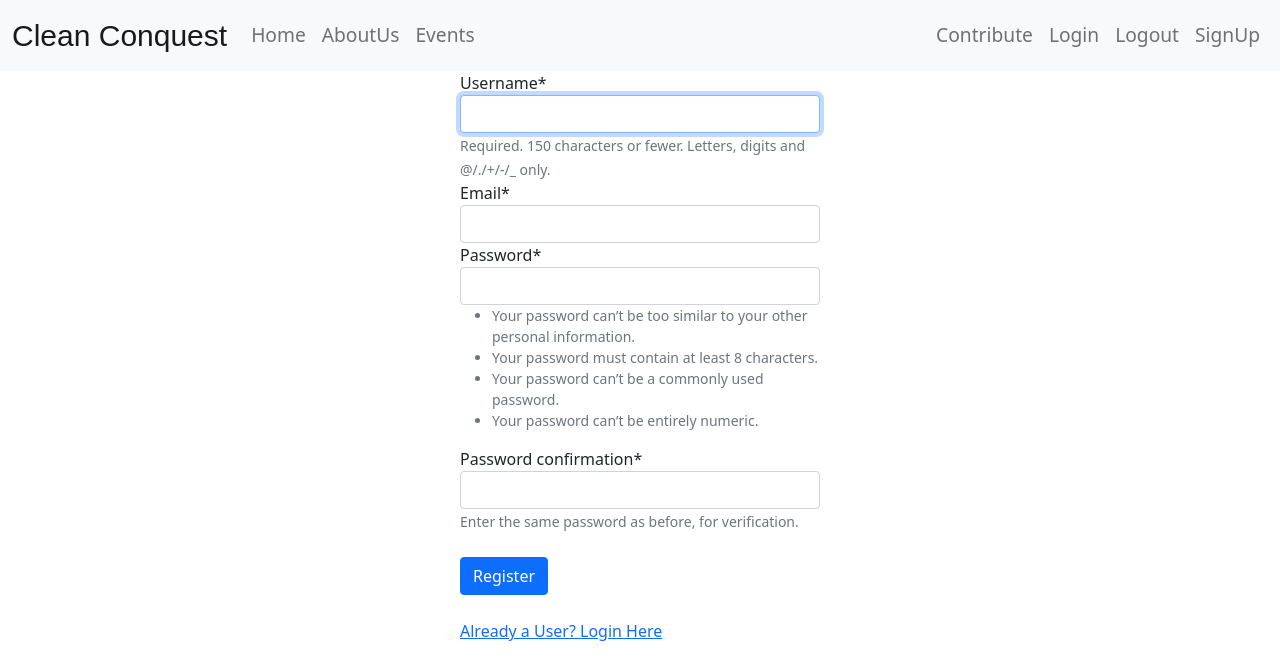
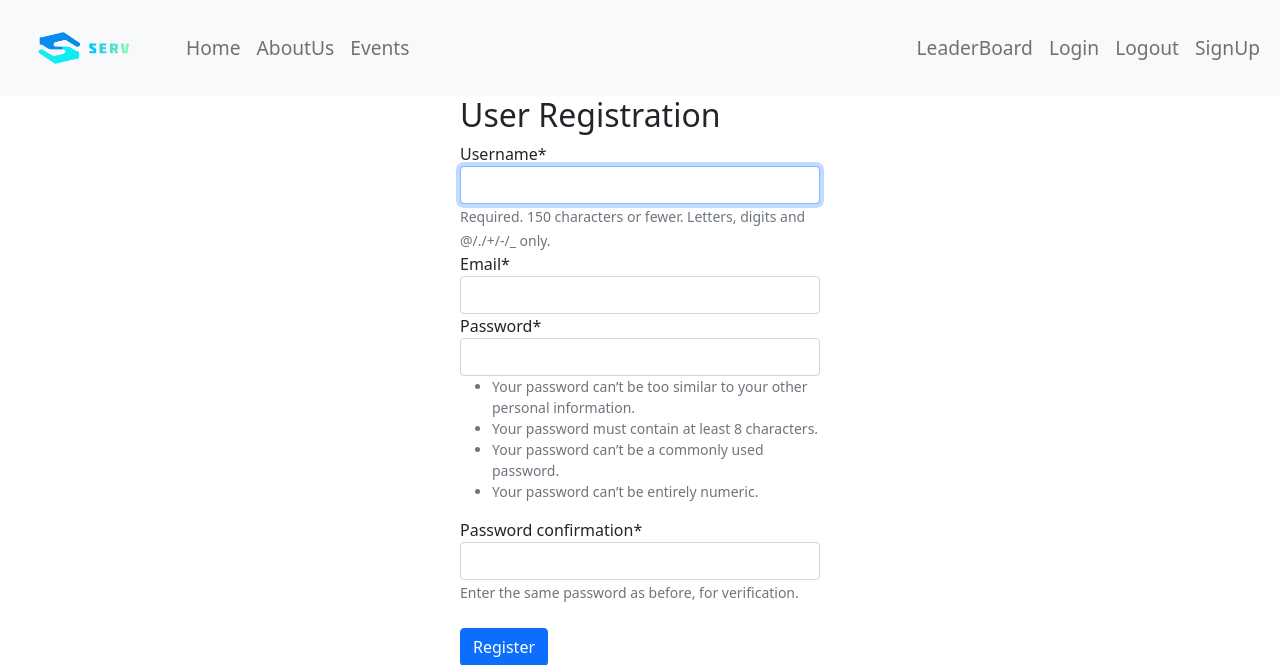
Before and after one commit to MaheshGit0420/SERV, a Django app: page /users/register/ in a window 1280 px wide. Shown: the top 665 px of the page. Run offline with Django 3.2, Linux system fonts and the light colour scheme; some libraries are stand-ins or nearby versions.

Commit message:
logo-commit

```diff
--- a/CleanConquest/settings.py
+++ b/CleanConquest/settings.py
@@ -123,6 +123,10 @@ USE_TZ = True
 # https://docs.djangoproject.com/en/3.1/howto/static-files/
 
 STATIC_URL = '/static/'
+STATICFILES_DIRS = (
+    os.path.join(BASE_DIR, 'static'),
+)
+
 LOGIN_REDIRECT_URL = "/"
 
 MEDIA_URL = '/images/'
--- a/main/templates/main/base.html
+++ b/main/templates/main/base.html
@@ -1,3 +1,4 @@
+{% load static %}
 <!DOCTYPE html>
 <html lang="en" dir="ltr">
 
@@ -23,7 +24,7 @@
 <body>
   <nav class="navbar navbar-expand-lg navbar-light bg-light" id="navbar">
     <div class="container-fluid">
-      <a class="navbar-brand" href="/" id="brand">Clean Conquest</a>
+      <a class="navbar-brand" href="/" id="brand"><img  src="{% static 'images/logo.png' %}" height="70px" width="150px"/></a>
       <button class="navbar-toggler" type="button" data-bs-toggle="collapse" data-bs-target="#navbarSupportedContent" aria-controls="navbarSupportedContent" aria-expanded="false" aria-label="Toggle navigation">
         <span class="navbar-toggler-icon"></span>
       </button>
@@ -41,7 +42,7 @@
         </ul>
         <ul class="navbar-nav navbar-right">
           <li class="nav-item">
-            <a class="nav-link" href="#">Contribute</a>
+            <a class="nav-link" href="#">LeaderBoard</a>
           </li>
           <li class="nav-item">
             <a class="nav-link" href="/accounts/login">Login</a>
--- a/users/templates/users/register.html
+++ b/users/templates/users/register.html
@@ -8,6 +8,7 @@
       }
     </style>
     <div class="container">
+      <h2>User Registration</h2>
       <form action="" method="POST">
         {{ form|crispy }}{% csrf_token %}
         <br>
```
Also changed, not shown: area.jpeg (deleted), db.sqlite3, static/images/logo.png (added).
